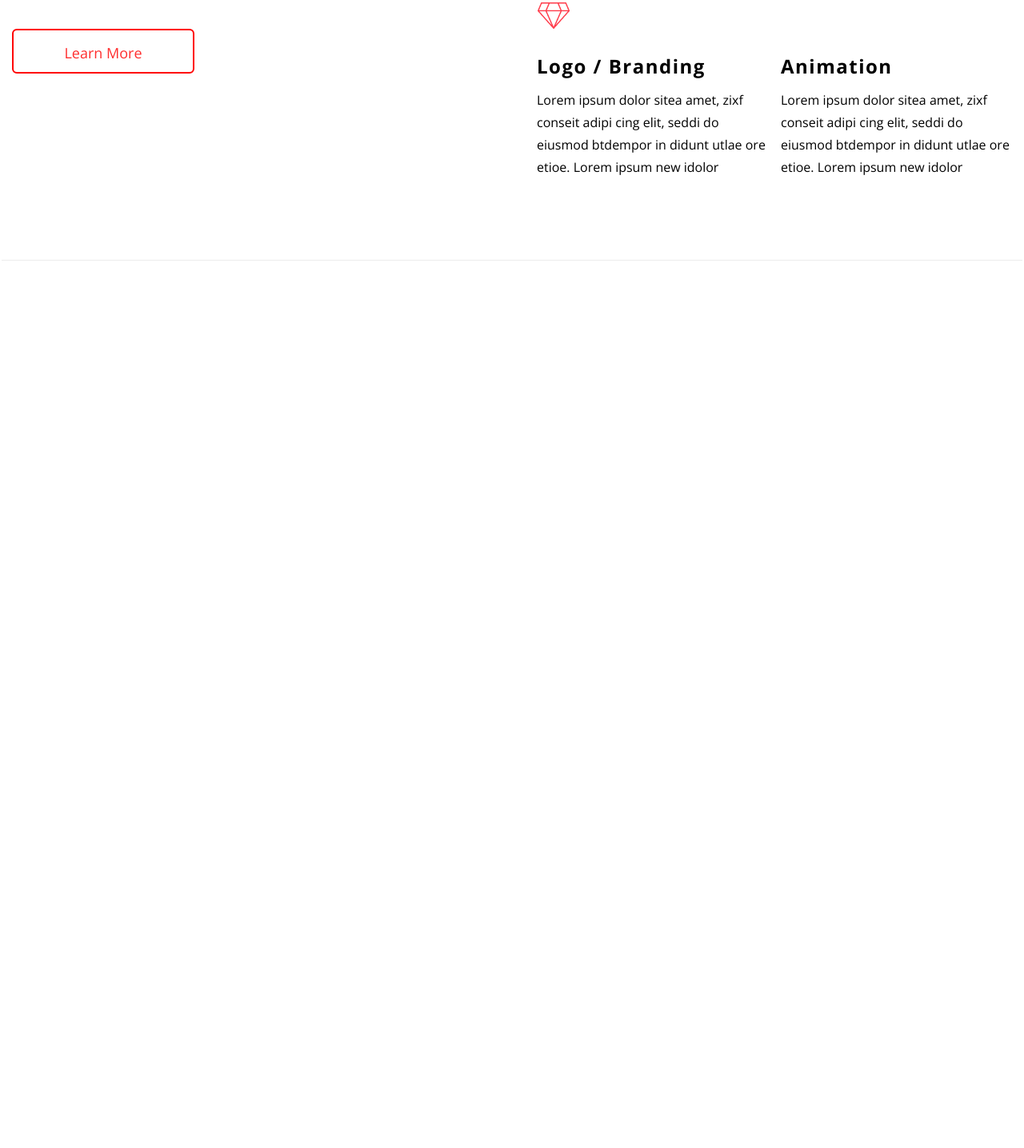
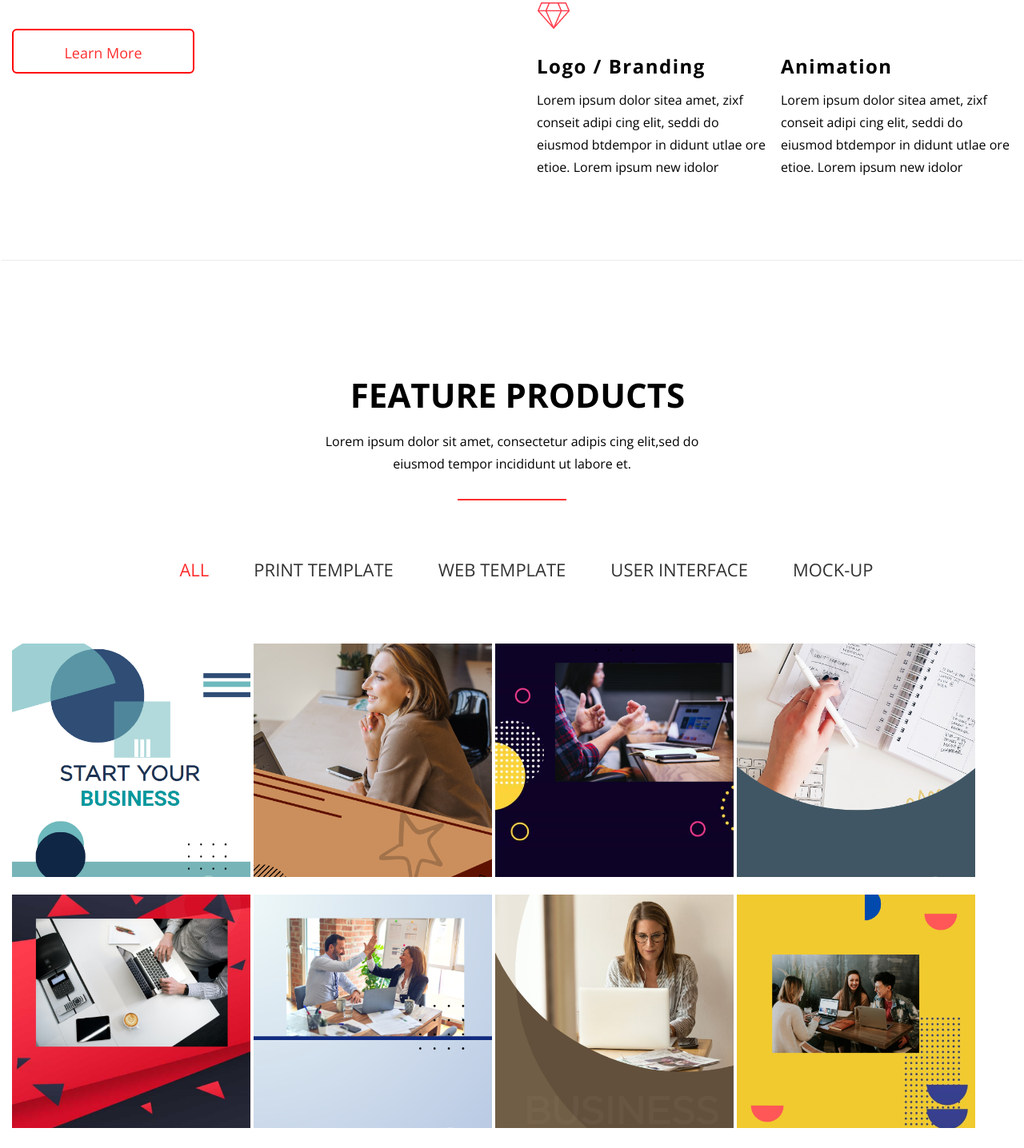
Before and after one commit to annasaban/Landing, a plain HTML site: page index.html in a window 1280 px wide. Shown: the part 1129-2565 px from the top of the page at 80% size. Before the commit the page ends 1455 px from the top, so only its background shows below. Drawn offline with nearby package versions, Linux system fonts and the light colour scheme.

Commit message:
Products

```diff
--- a/index.html
+++ b/index.html
@@ -92,6 +92,54 @@
                 </section>
             </div>
         </section>
+        <section class="section feature">
+            <div class="feature__header">
+                <h2 class="feature__heading section-heading">
+                    feature products
+                </h2>
+                <p class="feature__text">
+                    Lorem ipsum dolor sit amet, consectetur adipis cing elit,sed do eiusmod
+                    tempor incididunt ut labore et.</p>
+                <hr class="header__line feature__line">
+            </div>
+            <ul class="products__filter">
+                <li class="products__item">
+                    <a class="products__link products__link_active" href="">
+                        all
+                    </a>
+                </li>
+                <li class="products__item">
+                    <a class="products__link" href="">
+                        print template
+                    </a>
+                </li>
+                <li class="products__item">
+                    <a class="products__link" href="">
+                        web template
+                    </a>
+                </li>
+                <li class="products__item">
+                    <a class="products__link" href="">
+                        user interface
+                    </a>
+                </li>
+                <li class="products__item">
+                    <a class="products__link" href="">
+                        mock-up
+                    </a>
+                </li>
+            </ul>
+            <div class="products">
+                <img class="product" src="./images/Product 1.png" alt="Скриншот макета">
+                <img class="product" src="./images/Product 2.png" alt="Скриншот макета">
+                <img class="product" src="./images/Product 3.png" alt="Скриншот макета">
+                <img class="product" src="./images/Product 4.png" alt="Скриншот макета">
+                <img class="product" src="./images/Product 5.png" alt="Скриншот макета">
+                <img class="product" src="./images/Product 6.png" alt="Скриншот макета">
+                <img class="product" src="./images/Product 7.png" alt="Скриншот макета">
+                <img class="product" src="./images/Product 8.png" alt="Скриншот макета">
+            </div>
+        </section>
     </main>
 </body>
 
--- a/style/style.css
+++ b/style/style.css
@@ -51,7 +51,7 @@
 }
 
 .menu__link {
-    font-family: 'Open Sans';
+    font-family: 'Open Sans', Arial, Helvetica, sans-serif;
     display: flex;
     align-items: center;
     padding: 0 30px;
@@ -82,7 +82,7 @@
 }
 
 .intro__heading {
-    font-family: 'Open Sans';
+    font-family: 'Open Sans', Arial, Helvetica, sans-serif;
     display: flex;
     margin: 0;
     font-size: 60px;
@@ -93,7 +93,7 @@
 }
 
 .intro__text {
-    font-family: 'Open Sans';
+    font-family: 'Open Sans', Arial, Helvetica, sans-serif;
     display: flex;
     margin: 0;
     line-height: 28px;
@@ -104,7 +104,7 @@
 }
 
 .action-button {
-    font-family: 'Open Sans';
+    font-family: 'Open Sans', Arial, Helvetica, sans-serif;
     display: flex;
     box-sizing: border-box;
     display: inline-block;
@@ -155,7 +155,7 @@
 }
 
 .services__heading {
-    font-family: 'Open Sans';
+    font-family: 'Open Sans', Arial, Helvetica, sans-serif;
     display: flex;
     position: relative;
     bottom: 6px;
@@ -165,14 +165,14 @@
 }
 
 .services__text {
-    font-family: 'Open Sans';
+    font-family: 'Open Sans', Arial, Helvetica, sans-serif;
     margin: 0;
     line-height: 28px;
     margin-bottom: 50px;
 }
 
 .action-button_white {
-    font-family: 'Open Sans';
+    font-family: 'Open Sans', Arial, Helvetica, sans-serif;
     font-size: 18px;
     color: #FF2D2D;
     background-color: #ffffff;
@@ -197,7 +197,7 @@
 }
 
 .service__heading {
-    font-family: 'Open Sans';
+    font-family: 'Open Sans', Arial, Helvetica, sans-serif;
     margin: 0;
     letter-spacing: 1.5px;
     font-weight: 600;
@@ -213,7 +213,7 @@
 }
 
 .service__text {
-    font-family: 'Open Sans';
+    font-family: 'Open Sans', Arial, Helvetica, sans-serif;
     margin: 0;
     line-height: 28px;
 }
@@ -233,3 +233,92 @@
 .service__heading_animation::before {
     content: url(../images/Service\ 4.png);
 }
+
+/* Feature products */
+
+.feature {
+    padding-top: 104px;
+    padding-bottom: 52px;
+}
+
+.feature__header {
+    width: 100%;
+    text-align: center;
+    margin-bottom: 66px;
+}
+
+.feature__heading {
+    font-family: 'Open Sans', Arial, Helvetica, sans-serif;
+    font-size: 42px;
+    text-transform: uppercase;
+    padding-left: 14px;
+    margin-bottom: 16px;
+}
+
+.feature__text {
+    font-family: 'Open Sans', Arial, Helvetica, sans-serif;
+    font-size: 16px;
+    line-height: 28px;
+    max-width: 500px;
+    margin: 0 auto 30px;
+}
+
+.feature__line {
+    border: 1px solid #FF2D2D;
+    width: 134px;
+    max-height: 4px;
+}
+
+.products__filter {
+    width: 100%;
+    display: flex;
+    flex-wrap: wrap;
+    list-style: none;
+    margin: 0;
+    padding: 0;
+    justify-content: center;
+    margin-bottom: 80px;
+}
+
+.products__link {
+
+    font-family: 'Open Sans', Arial, Helvetica, sans-serif;
+    position: relative;
+    text-transform: uppercase;
+    left: 46px;
+    color: #000000;
+    margin-right: 56px;
+    font-size: 22px;
+    line-height: 24px;
+    text-decoration: none;
+    opacity: 0.8;
+}
+
+.products__link_active {
+    color: #FF2D2D;
+    opacity: 1;
+}
+
+.products__link:hover {
+    color: #FF2D2D;
+}
+
+.product {
+    align-items: flex-start;
+    justify-content: space-between;
+    flex-wrap: wrap;
+}
+
+.product {
+    flex: 1 1 24%;
+    max-width: 298px;
+    height: 292px;
+    margin-bottom: 18px;
+    object-fit: cover;
+}
+
+.product:hover {
+    cursor: pointer;
+    max-width: 600px;
+    animation-duration: 8s;
+}
```
Also changed, not shown: images/Product 1.png (added), images/Product 2.png (added), images/Product 3.png (added), images/Product 4.png (added), images/Product 5.png (added), images/Product 6.png (added), images/Product 7.png (added), images/Product 8.png (added).
